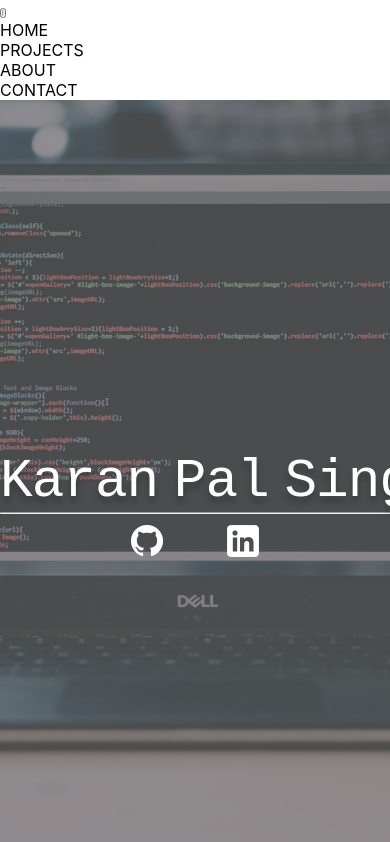
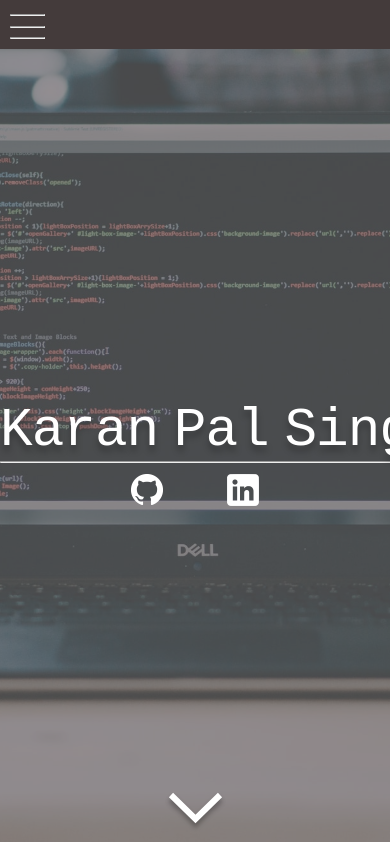
Before and after one commit to KDSGYT/kdsg-live, a React (Create React App) app: page / in a window 390 px wide. Shown: the top 842 px of the page. Built offline with nearby package versions, Linux system fonts and the light colour scheme.

Commit message:
The new mobilie navigation bar is now working and live

```diff
--- a/src/App.js
+++ b/src/App.js
@@ -13,14 +13,18 @@ import Social from './views/Social/Social';
 function App() {
 
   const [offset, setoffset] = useState(window.pageYOffset);
-
+  const [smartphone, setSmartphone] = useState(window.innerWidth > 600)
   window.addEventListener('scroll', () => {
 
     setoffset(window.pageYOffset);
 
   })
 
-  const navigation = window.innerWidth > 600 ?
+  React.useEffect(() => {
+    setSmartphone(window.innerWidth > 600)
+  }, [smartphone])
+
+  const navigation =  smartphone?
     <Navigation
       key="navigation"
       position={
@@ -32,7 +36,17 @@ function App() {
           : null
       }
     />
-    : <Mobile />
+    : <Mobile
+      key="navigation"
+      position={
+        offset > 50 ? "sticky"
+          : null
+      }
+      animation={
+        offset > 50 ? "appear 0.5s ease-in"
+          : null
+      }
+    />
 
   return (
     <>
--- a/src/components/mobileNavigation/mobileNavigation.js
+++ b/src/components/mobileNavigation/mobileNavigation.js
@@ -1,43 +1,100 @@
-import React from 'react';
-import { makeStyles } from '@material-ui/styles'
+import React, { useRef } from 'react';
+import { makeStyles } from '@material-ui/core/styles'
 import Links from '../Links';
-// import './mobileNavigation.scss'
-const useStyles = makeStyles(theme => {
-    navigation :{
+import './mobileNavigation.scss'
+const useStyles = makeStyles({
+    navigation: {
+        backgroundColor: "#443b3b",
+        height: "5.8vh",
+        transition: "display 1s ease-in",
+        width:"100%",
+        zIndex:"10"
 
-    }
-    toggleButton:{
+    },
+    toggleButton: {
+        // border: "2px solid black",
+        border: "none",
+        width: "35px",
+        height: "25px",
+        backgroundColor: "#443b3b",
+        outline: "none",
+        marginLeft: "10px",
+        marginTop: "1px"
 
+    },
+    hiddenLinks: {
+        position: "absolute",
+        left: "-60%",
+        zIndex: "5",
+        backgroundColor: "#443b3b",
+        width: "100%",
+        textAlign: "center",
+        height: "96.7vh",
+
+        // needs to be duplicated
+        display: "flex",
+        flexDirection: "column",
+        justifyContent: "space-around",
+        transition: "all 1s ease"
+
+    },
+    line: {
+        height: "100%",
+        display: "flex",
+        flexDirection: "column",
+        justifyContent: "space-between"
     }
 })
 
 
 
-function MobileNavigation() {
+function MobileNavigation({position, animation}) {
     const {
-        navigation
-        } = useStyles()
+        navigation,
+        hiddenLinks
+    } = useStyles()
+    // const styles = useStyles()
+    const links = useRef()
     return (
-        <nav style={navigation}>
-            <ToggleButton />
+        <nav
+            style={{ position, animation }}
+            className={navigation}
 
-            <ul>
+        >
+            <ToggleButton links={links} />
+
+            <ul ref={links} className={hiddenLinks}>
                 <Links />
             </ul>
         </nav>
     );
 }
 
-function ToggleButton() {
+function ToggleButton({ links }) {
 
     const {
-        toggleButton
-
+        toggleButton,
+        line
     } = useStyles()
 
+    const lines = useRef();
+    const [toggle, setToggle] = React.useState(false)
+
+    React.useEffect(() => {
+        console.log(toggle);
+        if (toggle) {
+            links.current.style.left = "0%"
+        } else {
+            links.current.style.left = "-100%"
+        }
+    }, [toggle, links])
+
     return (
-        <button style={toggleButton}>
-            <span className="line">
+        <button
+            onClick={() => toggle ? setToggle(!toggle) : setToggle(!toggle)}
+            className={toggleButton}
+        >
+            <span ref={lines} className={line}>
                 <hr />
                 <hr />
                 <hr />
```
Also changed, not shown: package.json (+5 -3 lines), 1 other file (tests, documents, lock files or other folders).
